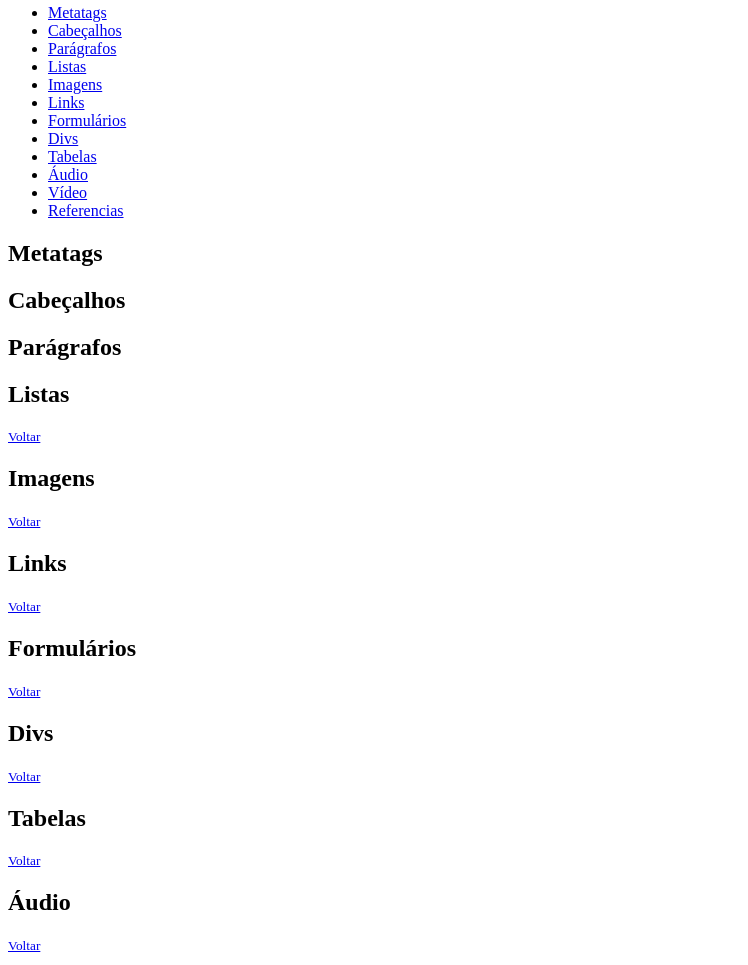
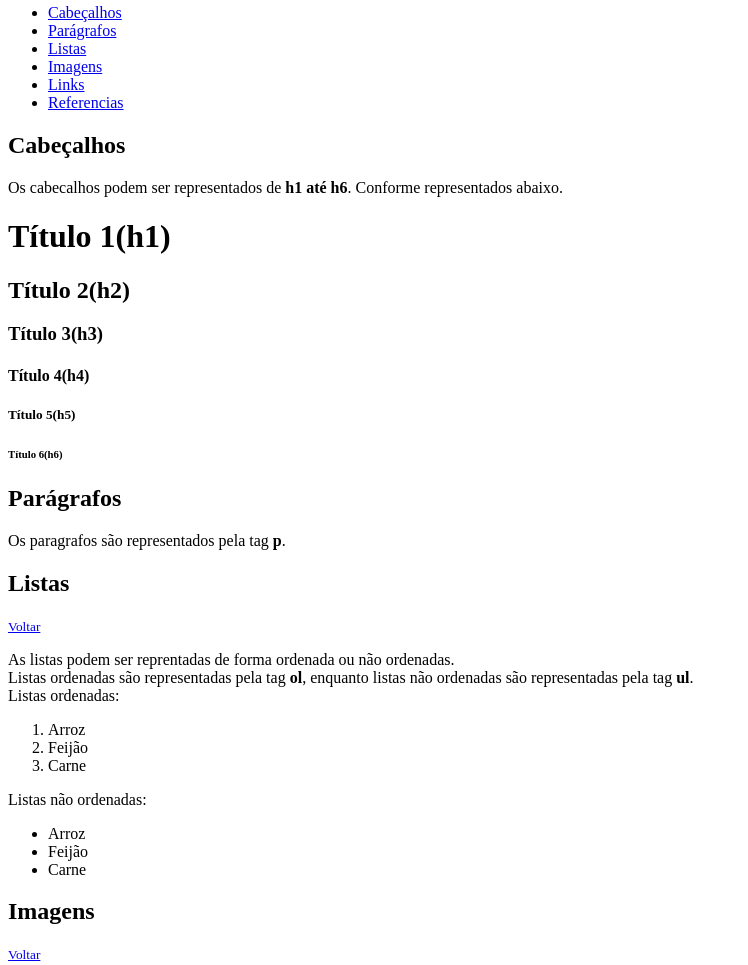
Before and after one commit to Scaramals/htmlTags, a plain HTML site: page index.html in a window 1280 px wide. Shown: the part 76-1041 px from the top of the page, without its empty margins (0-748 px from the left). Drawn offline with Linux system fonts and the light colour scheme.

Commit message:
Foi adicionado o conteúdo teórico.

```diff
--- a/index.html
+++ b/index.html
@@ -8,51 +8,74 @@
 <body>
     <h1 id="inicio">Tags HTML</h1>
     <ul>
-        <li><a href="#metatags">Metatags</a></li>
         <li><a href="#cabecalhos">Cabeçalhos</a></li>
         <li><a href="#paragrafos">Parágrafos</a></li>
         <li><a href="#listas">Listas</a></li>
         <li><a href="#imagens">Imagens</a></li>
         <li><a href="#links">Links</a></li>
-        <li><a href="#formularios">Formulários</a></li>
-        <li><a href="#divs">Divs</a></li>
-        <li><a href="#tabelas">Tabelas</a></li>
-        <li><a href="#audio">Áudio</a></li>
-        <li><a href="#video">Vídeo</a></li>
         <li><a href="#referencias">Referencias</a></li>
     </ul>
-    <h2 id="metatags">Metatags</h2>
+
 
     <h2 id="cabecalhos">Cabeçalhos</h2>
+    <p>
+        Os cabecalhos podem ser representados de <strong>h1 até h6</strong>. Conforme representados abaixo.
+        <h1>Título 1(h1)</h1>
+        <h2>Título 2(h2)</h2>
+        <h3>Título 3(h3)</h3>
+        <h4>Título 4(h4)</h4>
+        <h5>Título 5(h5)</h5>
+        <h6>Título 6(h6)</h6>
+    </p>
 
     <h2 id="paragrafos">Parágrafos</h2>
-
+        <p>
+            Os paragrafos são representados pela tag <strong>p</strong>.
+        </p>
     <h2 id="listas">Listas</h2>
     <small><a href="#inicio">Voltar</a></small>
+        <p>
+            As listas podem ser reprentadas de forma ordenada ou não ordenadas.<br>
+            Listas ordenadas são representadas pela tag <strong>ol</strong>, enquanto listas não ordenadas são representadas pela tag <strong>ul</strong>.<br>
+
+            Listas ordenadas:
+            <ol>
+                <li>Arroz</li>
+                <li>Feijão</li>
+                <li>Carne</li>
+            </ol>
+
+            Listas não ordenadas:
+            <ul>
+                <li>Arroz</li>
+                <li>Feijão</li>
+                <li>Carne</li>
+            </ul>
+
+        </p>
 
 
     <h2 id="imagens">Imagens</h2>
     <small><a href="#inicio">Voltar</a></small>
+    <p>
+        Imagens são reprentadas pela tag <strong>img</strong>. Ela não tem fechamento de tag.<br><br>
 
+        <img src="https://files.tecnoblog.net/wp-content/uploads/2022/09/stable-diffusion-imagem.jpg">
+
+    </p>
     <h2 id="links">Links</h2>
     <small><a href="#inicio">Voltar</a></small>
+    <p>
+        Links podem ser divididos por <strong>Relativos e Absolutos</strong><br><br>
 
-    <h2 id="fomularios">Formulários</h2>
-    <small><a href="#inicio">Voltar</a></small>
 
-    <h2 id="divs">Divs</h2>
-    <small><a href="#inicio">Voltar</a></small>
+        <strong>Link Absoluto:</strong><br>
+        <a href="https://www.google.com/webhp?hl=pt-BR&sa=X&ved=0ahUKEwi4-67fhPGIAxWmlZUCHdNCAIIQPAgJ">www.google.com</a><br><br>
+        <strong>Link Relativo:</strong>
+        É quando você utiliza um link do seu próprio computador.
+    </p>
 
-    <h2 id="tabelas">Tabelas</h2>
-    <small><a href="#inicio">Voltar</a></small>
-
-    <h2 id="audio">Áudio</h2>
-    <small><a href="#inicio">Voltar</a></small>
-    <p>fsdfsdfsfsdf<br><br><br><br><br><br><br><br>v<br><br><br>fsfsdfsdfsdfsdfsdf</p>
-
-    <h2 id="video">Vídeo</h2>
-    <small><a href="#inicio">Voltar</a></small>
-    <p>fsdfsdfsfsdf<br><br><br><br><br><br><br><br>v<br><br><br>fsfsdfsdfsdfsdfsdf</p>
-
+    <h2 id="referencias">Referencias</h2><br>
+    <iframe width="560" height="315" src="https://www.youtube.com/embed/sj0p9O85AIg?si=b7lRbOVl-fVDZhr-" title="YouTube video player" frameborder="0" allow="accelerometer; autoplay; clipboard-write; encrypted-media; gyroscope; picture-in-picture; web-share" referrerpolicy="strict-origin-when-cross-origin" allowfullscreen></iframe>
 </body>
 </html>
```
